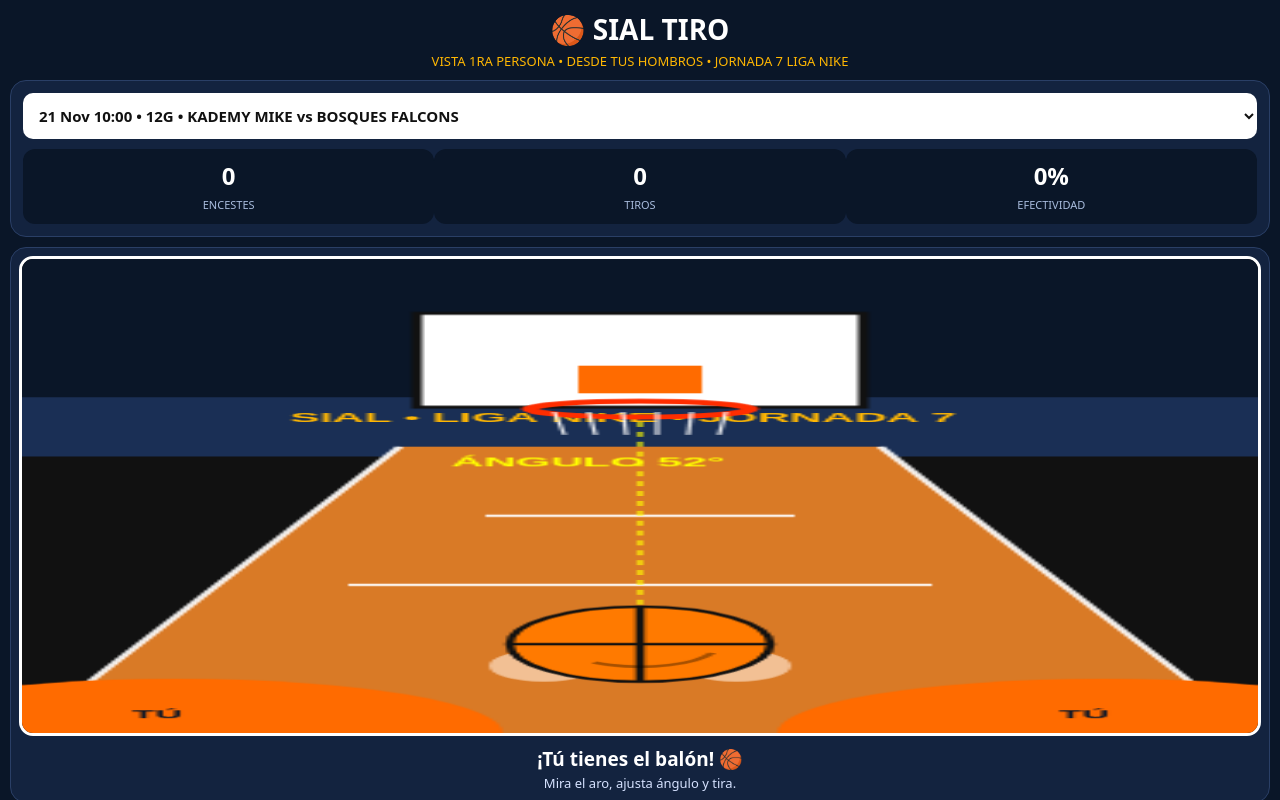
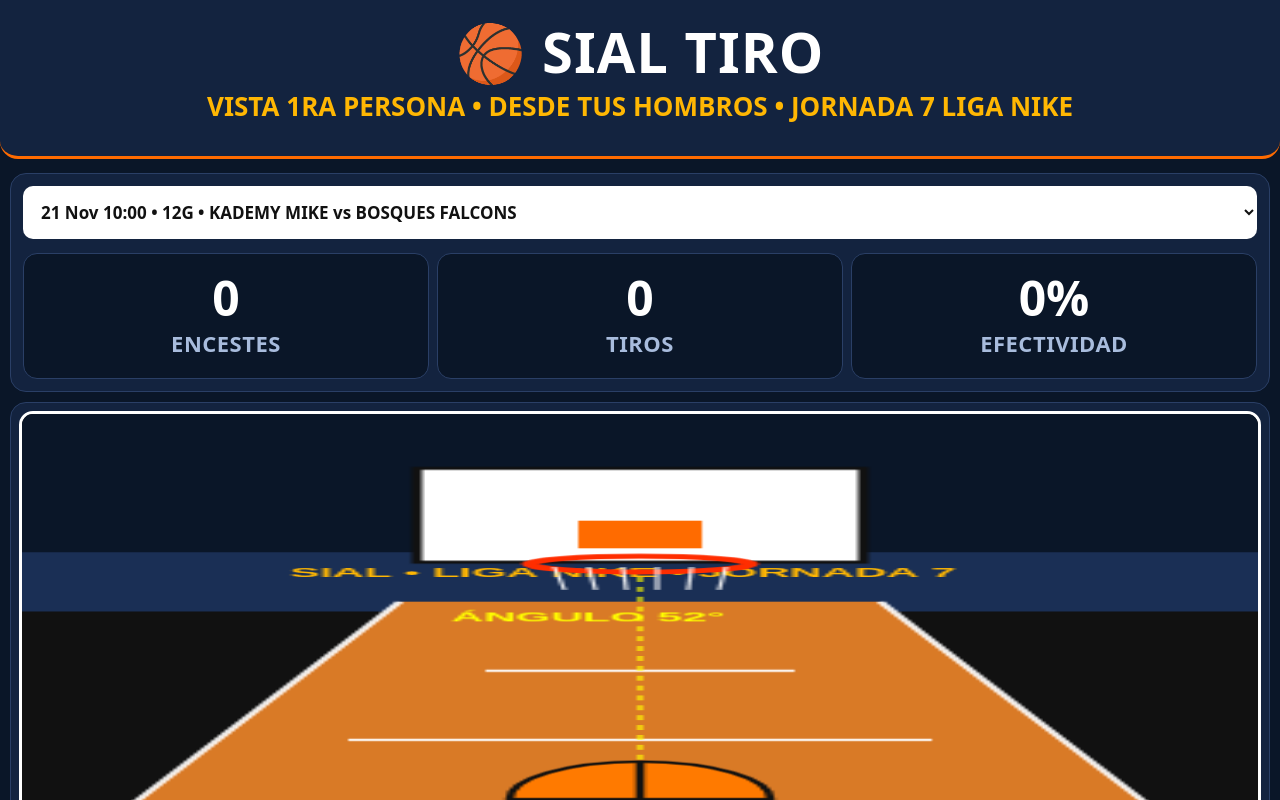
Before and after one commit to Mikevrags/SIAL_TIRO, a plain HTML site: page index.html in a window 1280 px wide. Shown: the top 800 px of the page. Drawn offline with Linux system fonts and the light colour scheme.

Commit message:
Refactor styles and improve canvas drawing logic
Updated styles for the top section and marcador elements, enhancing layout and font sizes. Adjusted canvas drawing logic for improved visual representation of the game elements.

```diff
--- a/index.html
+++ b/index.html
@@ -7,17 +7,19 @@
 <style>
 *{box-sizing:border-box;margin:0;padding:0;font-family:system-ui,Arial}
 body{background:#0a1628;color:white;padding:10px;padding-bottom:30px}
-.top{text-align:center}
-.top h1{font-size:28px}
-.sub{color:#ffb703;font-size:13px;margin:4px 0 10px}
+/* ===== BARRA SUPERIOR - AL DOBLE Y MÁS LARGA ===== */
+.top{text-align:center;background:#13233f;border-radius:0 0 18px 18px;padding:22px 10px 34px 10px;margin:-10px -10px 14px -10px;border-bottom:3px solid #ff6b00}
+.top h1{font-size:56px;line-height:1.05;letter-spacing:1px}
+.sub{color:#ffb703;font-size:26px;line-height:1.2;margin:10px 0 0 0;font-weight:800}
 .card{background:#13233f;border:1px solid #2a3f66;border-radius:16px;padding:12px;margin-bottom:10px}
-select{width:100%;padding:12px;border-radius:10px;border:0;background:white;color:#111;font-size:15px;font-weight:700}
-.marcador{display:flex;justify-content:space-between;text-align:center;margin-top:10px}
-.marcador div{flex:1;background:#0a1628;border-radius:12px;padding:10px 4px}
-.marcador b{font-size:24px;display:block}
-.marcador span{font-size:11px;color:#a8bcdd}
+select{width:100%;padding:14px;border-radius:10px;border:0;background:white;color:#111;font-size:17px;font-weight:700}
+/* ===== FRANJA DE PUNTOS - MÁS GRANDE ===== */
+.marcador{display:flex;justify-content:space-between;text-align:center;margin-top:14px;gap:8px}
+.marcador div{flex:1;background:#0a1628;border-radius:14px;padding:20px 4px;border:1px solid #2a3f66}
+.marcador b{font-size:48px;display:block;line-height:1}
+.marcador span{font-size:22px;color:#a8bcdd;font-weight:800;display:block;margin-top:6px;letter-spacing:.5px}
 #cancha{width:100%;height:480px;background:#111;display:block;border-radius:14px;border:3px solid white}
-label{font-size:13px;font-weight:700;display:flex;justify-content:space-between;margin:12px 0 4px}
+label{font-size:14px;font-weight:700;display:flex;justify-content:space-between;margin:12px 0 4px}
 input[type=range]{width:100%;height:28px;accent-color:#ff6b00}
 .btn{width:100%;padding:16px;border:0;border-radius:14px;font-size:22px;font-weight:900;cursor:pointer}
 .btn-tirar{background:#ff6b00;color:white;margin-top:12px}
@@ -69,52 +71,39 @@ let vuelo=null;
 
 function dibujar(){
  ctx.clearRect(0,0,360,480);
- // cielo / gradas
  ctx.fillStyle='#0a1628'; ctx.fillRect(0,0,360,180);
  ctx.fillStyle='#1a2f55'; ctx.fillRect(0,140,360,60);
  ctx.fillStyle='#ffb703'; ctx.font='bold 13px Arial'; ctx.fillText('SIAL • LIGA NIKE • JORNADA 7', 78, 165);
- // cancha en perspectiva - desde tus ojos
  ctx.fillStyle='#d97a26'; ctx.beginPath(); ctx.moveTo(0,480); ctx.lineTo(110,190); ctx.lineTo(250,190); ctx.lineTo(360,480); ctx.closePath(); ctx.fill();
  ctx.strokeStyle='rgba(255,255,255,.9)'; ctx.lineWidth=2.5;
  ctx.beginPath(); ctx.moveTo(0,480); ctx.lineTo(110,190); ctx.moveTo(360,480); ctx.lineTo(250,190); ctx.stroke();
- // líneas
  ctx.beginPath(); ctx.moveTo(95,330); ctx.lineTo(265,330); ctx.stroke();
  ctx.beginPath(); ctx.moveTo(135,260); ctx.lineTo(225,260); ctx.stroke();
- // TABLERO Y ARO ENFRENTE - GRANDE
  ctx.fillStyle='white'; ctx.fillRect(115,55,130,95);
  ctx.strokeStyle='#111'; ctx.lineWidth=3; ctx.strokeRect(115,55,130,95);
  ctx.fillStyle='#ff6b00'; ctx.fillRect(162,108,36,28);
  ctx.fillStyle='white'; ctx.font='bold 11px Arial'; ctx.fillText('SIAL',162,72);
- // aro
  ctx.strokeStyle='#ff2d00'; ctx.lineWidth=5;
  ctx.beginPath(); ctx.ellipse(180,152,32,8,0,0,Math.PI*2); ctx.stroke();
  ctx.strokeStyle='rgba(255,255,255,.9)'; ctx.lineWidth=1.2;
  for(let i=0;i<6;i++){ctx.beginPath(); ctx.moveTo(155+i*10,155); ctx.lineTo(158+i*9,178); ctx.stroke();}
- // punto de mira según ángulo
  let ang=+document.getElementById('angulo').value;
  ctx.strokeStyle='yellow'; ctx.setLineDash([5,5]); ctx.beginPath(); ctx.moveTo(180,390); ctx.lineTo(180,160); ctx.stroke(); ctx.setLineDash([]);
  ctx.fillStyle='yellow'; ctx.font='bold 13px Arial'; ctx.fillText('ÁNGULO '+ang+'°', 125, 210);
-
- // TUS HOMBROS - abajo, primera persona
- ctx.fillStyle='#ff6b00'; // jersey
+ ctx.fillStyle='#ff6b00';
  ctx.beginPath(); ctx.ellipse(45,480,95,55,0,Math.PI,Math.PI*2); ctx.fill();
  ctx.beginPath(); ctx.ellipse(315,480,95,55,0,Math.PI,Math.PI*2); ctx.fill();
  ctx.fillStyle='#0a1628'; ctx.font='bold 11px Arial'; ctx.fillText('TÚ', 32, 465); ctx.fillText('TÚ', 302, 465);
-
- // TUS MANOS Y BALÓN
  if(balon.visible){
    let x=balon.x, y=balon.y, r=38*balon.escala;
-   // manos
    ctx.fillStyle='#f2c094';
    ctx.beginPath(); ctx.arc(x-28, y+22, 16, 0, Math.PI*2); ctx.fill();
    ctx.beginPath(); ctx.arc(x+28, y+22, 16, 0, Math.PI*2); ctx.fill();
-   // balón grande porque está en tus manos
    ctx.fillStyle='#ff7a00'; ctx.beginPath(); ctx.arc(x,y,r,0,Math.PI*2); ctx.fill();
    ctx.strokeStyle='#111'; ctx.lineWidth=2.5; ctx.stroke();
    ctx.beginPath(); ctx.moveTo(x-r,y); ctx.lineTo(x+r,y); ctx.moveTo(x,y-r); ctx.lineTo(x,y+r); ctx.stroke();
    ctx.strokeStyle='rgba(0,0,0,.35)'; ctx.beginPath(); ctx.arc(x,y,r*0.6,0.4,2.2); ctx.stroke();
  }
- // efecto de trayectoria
  if(vuelo){
    ctx.fillStyle='rgba(255,255,255,.85)';
    vuelo.forEach(p=>{ctx.beginPath(); ctx.arc(p.x,p.y,3,0,Math.PI*2); ctx.fill();});
@@ -127,7 +116,6 @@ function actualizar(){
 }
 document.getElementById('angulo').oninput=e=>{document.getElementById('angTxt').innerText=e.target.value+'°'; dibujar();};
 document.getElementById('fuerza').oninput=e=>{document.getElementById('fueTxt').innerText=e.target.value+'%';};
-
 function tirar(){
  if(anim) return;
  let ang=+document.getElementById('angulo').value;
@@ -135,12 +123,9 @@ function tirar(){
  tir++;
  document.getElementById('msg').innerText='¡El balón va volando... 🏀';
  document.getElementById('detalle').innerText=`Desde tus hombros • Ángulo ${ang}° • Fuerza ${fue}%`;
- // animación primera persona: el balón sube y se achica hacia el aro
  let t=0; vuelo=[];
  let x0=180, y0=390, x1=180, y1=152;
- // calcula si encesta: zona ideal 48-60° y 65-80% fuerza
  let encesta = (ang>=48 && ang<=62 && fue>=62 && fue<=82);
- // si falla, desvía el destino
  if(!encesta){ x1 = 180 + (Math.random()<0.5?-1:1)*(35+Math.random()*35); y1 = 145 + Math.random()*25; }
  anim=setInterval(()=>{
   t+=0.045;
@@ -151,10 +136,9 @@ function tirar(){
    setTimeout(()=>{ balon={x:180,y:390,escala:1,visible:true}; vuelo=null; dibujar(); },1100);
    return;
   }
-  // parábola: sube y baja
   let x = x0 + (x1-x0)*t;
   let y = y0 + (y1-y0)*t - Math.sin(t*Math.PI)*110;
-  let escala = 1 - t*0.65; // se aleja, se ve más chico
+  let escala = 1 - t*0.65;
   balon={x, y, escala, visible:true};
   if(vuelo.length<25) vuelo.push({x,y});
   dibujar();
```
